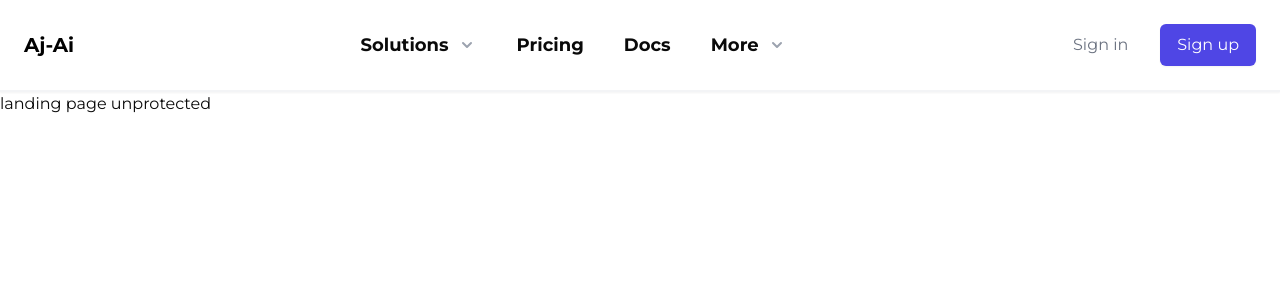
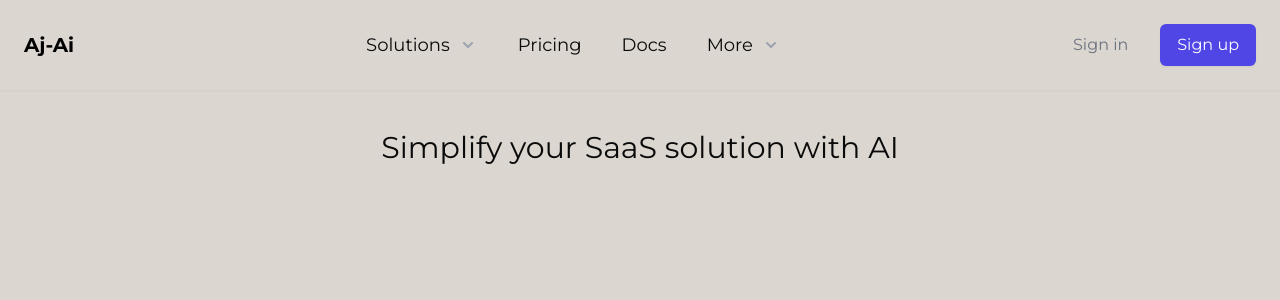
Before and after one commit to ajaypoddar78890/New-AJ-AI, a Next.js app: page / in a window 1280 px wide. Shown: the top 300 px of the page. Built offline with nearby package versions, Linux system fonts and the light colour scheme.

Commit message:
fixing the header

```diff
--- a/app/(landing)/page.tsx
+++ b/app/(landing)/page.tsx
@@ -1,13 +1,14 @@
 // import { Button } from "@/components/ui/button";
 // import Link from "next/link";
 import Header from "../../components/landingpage/header";
+import Hero from "../../components/landingpage/Hero";
 
 export default function Home() {
   return (
     <div>
       <Header />
+      <Hero />
 
-      <h1>landing page unprotected</h1>
       {/* <Link href="/sign-in">
         <Button>sign-in</Button>
       </Link>
--- /dev/null
+++ b/components/landingpage/Hero.jsx
@@ -0,0 +1,16 @@
+import React from "react";
+
+const Hero = () => {
+  return (
+    <div className="hero-section w-full h-screen bg-custom-bg ">
+      <div className="container mx-auto px-4 ">
+            <div className="content flex justify-center items-center max-w-5xl  mx-auto   pt-10 ">
+            <h3 className="text-3xl font-medium">Simplify your SaaS solution with AI</h3>
+
+            </div>
+      </div>
+    </div>
+  );
+};
+
+export default Hero;
--- a/components/landingpage/header.jsx
+++ b/components/landingpage/header.jsx
@@ -10,7 +10,7 @@ const NavBar = () => {
   return (
     <>
       {/* This example requires Tailwind CSS v2.0+ */}
-      <div className="relative container-fluid border-b-2 border-gray-100  shadow-sm">
+      <div className="relative container-fluid border-b-1 border-black bg-custom-bg  shadow-sm">
         <div className="container mx-auto px-4 sm:px-6">
           <div className="flex justify-between items-center   py-6 md:space-x-20">
             {/* Logo */}
@@ -27,13 +27,13 @@ const NavBar = () => {
               <div className="relative">
                 <button
                   type="button"
-                  className="group bg-white rounded-md  inline-flex items-center text-base font-medium    "
+                  className="group   rounded-md  inline-flex items-center text-base font-medium    "
                   onClick={() => {
                     setFlyer(!flyer);
                     setFlyerTwo(false);
                   }}
                 >
-                  <span className="text-lg font-semibold hover:text-red-600">
+                  <span className="text-lg font-medium hover:text-red-600">
                     Solutions
                   </span>
                   <svg
@@ -102,13 +102,13 @@ const NavBar = () => {
 
               <a
                 href="#"
-                className="text-lg font-semibold   hover:text-red-500 "
+                className="text-lg font-medium   hover:text-red-500 "
               >
                 Pricing
               </a>
               <a
                 href="#"
-                className="text-lg font-semibold   hover:text-red-500"
+                className="text-lg font-medium   hover:text-red-500"
               >
                 Docs
               </a>
@@ -116,13 +116,13 @@ const NavBar = () => {
               <div className="relative">
                 <button
                   type="button"
-                  className="group bg-white rounded-md   inline-flex items-center text-base font-medium    "
+                  className="group  rounded-md   inline-flex items-center text-base     "
                   onClick={() => {
                     setFlyerTwo(!flyerTwo);
                     setFlyer(false);
                   }}
                 >
-                  <span className="text-lg font-semibold hover:text-red-500 ">
+                  <span className="text-lg font-medium hover:text-red-500 ">
                     More
                   </span>
                   <svg
--- a/tailwind.config.ts
+++ b/tailwind.config.ts
@@ -10,54 +10,56 @@ const config: Config = {
   theme: {
     extend: {
       colors: {
-  			background: 'hsl(var(--background))',
-  			foreground: 'hsl(var(--foreground))',
+        background: "hsl(var(--background))",
+        foreground: "hsl(var(--foreground))",
         card: {
-  				DEFAULT: 'hsl(var(--card))',
-  				foreground: 'hsl(var(--card-foreground))'
+          DEFAULT: "hsl(var(--card))",
+          foreground: "hsl(var(--card-foreground))",
         },
         popover: {
-  				DEFAULT: 'hsl(var(--popover))',
-  				foreground: 'hsl(var(--popover-foreground))'
+          DEFAULT: "hsl(var(--popover))",
+          foreground: "hsl(var(--popover-foreground))",
         },
         primary: {
-  				DEFAULT: 'hsl(var(--primary))',
-  				foreground: 'hsl(var(--primary-foreground))'
+          DEFAULT: "hsl(var(--primary))",
+          foreground: "hsl(var(--primary-foreground))",
         },
         secondary: {
-  				DEFAULT: 'hsl(var(--secondary))',
-  				foreground: 'hsl(var(--secondary-foreground))'
+          DEFAULT: "hsl(var(--secondary))",
+          foreground: "hsl(var(--secondary-foreground))",
         },
         muted: {
-  				DEFAULT: 'hsl(var(--muted))',
-  				foreground: 'hsl(var(--muted-foreground))'
+          DEFAULT: "hsl(var(--muted))",
+          foreground: "hsl(var(--muted-foreground))",
         },
         accent: {
-  				DEFAULT: 'hsl(var(--accent))',
-  				foreground: 'hsl(var(--accent-foreground))'
+          DEFAULT: "hsl(var(--accent))",
+          foreground: "hsl(var(--accent-foreground))",
         },
         destructive: {
-  				DEFAULT: 'hsl(var(--destructive))',
-  				foreground: 'hsl(var(--destructive-foreground))'
+          DEFAULT: "hsl(var(--destructive))",
+          foreground: "hsl(var(--destructive-foreground))",
         },
-  			border: 'hsl(var(--border))',
-  			input: 'hsl(var(--input))',
-  			ring: 'hsl(var(--ring))',
+        border: "hsl(var(--border))",
+        input: "hsl(var(--input))",
+        ring: "hsl(var(--ring))",
         chart: {
-  				'1': 'hsl(var(--chart-1))',
-  				'2': 'hsl(var(--chart-2))',
-  				'3': 'hsl(var(--chart-3))',
-  				'4': 'hsl(var(--chart-4))',
-  				'5': 'hsl(var(--chart-5))'
-  			}
+          "1": "hsl(var(--chart-1))",
+          "2": "hsl(var(--chart-2))",
+          "3": "hsl(var(--chart-3))",
+          "4": "hsl(var(--chart-4))",
+          "5": "hsl(var(--chart-5))",
+        },
+        "custom-bg": "#dbd6cf", // Custom background color added
       },
       borderRadius: {
-  			lg: 'var(--radius)',
-  			md: 'calc(var(--radius) - 2px)',
-  			sm: 'calc(var(--radius) - 4px)'
-  		}
-  	}
+        lg: "var(--radius)",
+        md: "calc(var(--radius) - 2px)",
+        sm: "calc(var(--radius) - 4px)",
+      },
+    },
   },
   plugins: [require("tailwindcss-animate")],
 };
+
 export default config;
```
Lines whose indentation alone changed are shown as unchanged.
